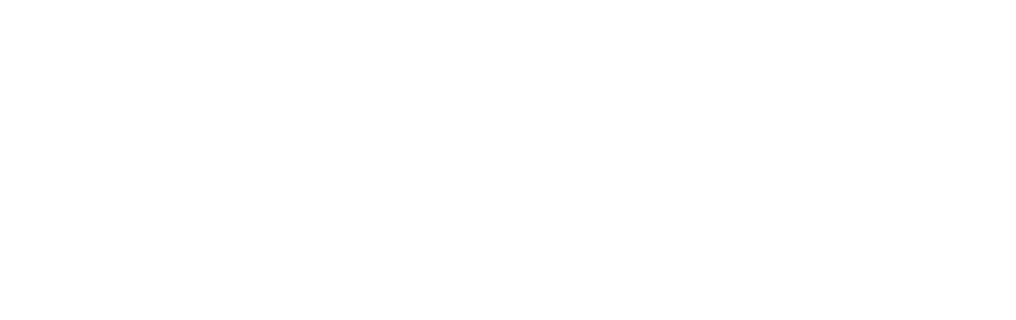
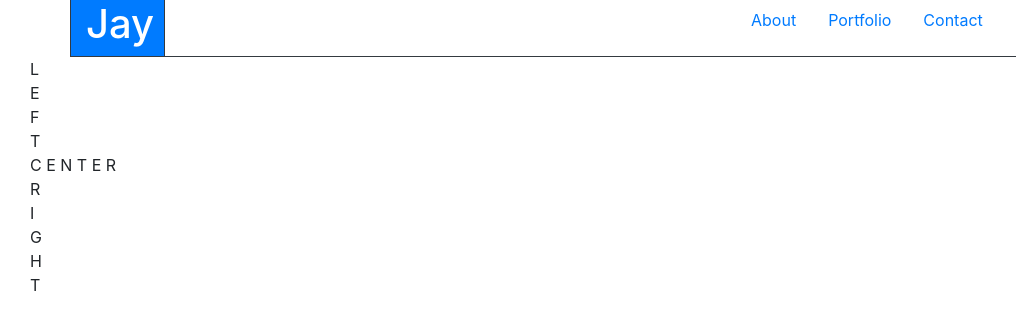
Before and after one commit to JayKrauss/Bootstrap-Portfolio, a plain HTML site: page contact.html in a window 1280 px wide. Shown: the whole page, without its empty margins (0-1016 px from the left). Drawn offline with nearby package versions, Linux system fonts and the light colour scheme.

Commit message:
Mirrored pages

```diff
--- a/contact.html
+++ b/contact.html
@@ -0,0 +1,69 @@
+<!doctype html>
+<html lang='en'>
+  <head>
+    <!-- Required meta tags -->
+    <meta charset='utf-8'>
+    <meta name='viewport' content='width=device-width, initial-scale=1, shrink-to-fit=no'>
+
+    <!-- Bootstrap CSS -->
+    <link rel='stylesheet' href='https://stackpath.bootstrapcdn.com/bootstrap/4.1.1/css/bootstrap.min.css' integrity='sha384-WskhaSGFgHYWDcbwN70/dfYBj47jz9qbsMId/iRN3ewGhXQFZCSftd1LZCfmhktB' crossorigin='anonymous'>
+    <link rel='stylesheet' type='text/css' href='style.css'>
+
+    <title>Jay Krauss</title>
+  </head>
+  <body>
+    <div class='container border border-bottom-1 border-left-0 border-right-0 border-top-0 border-dark'>
+        <div class='row align-items-start justify-content-md-bottom'>
+            <div class='container'>
+                <div class='row'>
+                  <div class='col-sm-1 border border-bottom-0 border-left-1 border-right-1 border-top-0 border-dark bg-primary bg-gradient-primary text-white'>
+                    <h1>Jay</h1>
+                  </div>
+                  <div class='col-sm-6'>
+                    <!--Spacer-->
+                  </div>
+                  <ul class='nav'>
+                    <li class='nav-item'>
+                        <a class='nav-link active' href='index.html'>About</a>
+                    </li>
+                    <li class='nav-item'>
+                        <a class='nav-link active' href='portfolio.html'>Portfolio</a>
+                    </li>
+                    <li class='nav-item'>
+                        <a class='nav-link active' href='contact.html'>Contact</a>
+                    </li>
+                  </ul>
+                  <!--<div class='col-sm-1 pt-4'>
+                    <a href='index.html'>About</a>
+                  </div>
+                  <div class='col-sm-1 pt-4'>
+                    <a href='portfolio.html'>Portfolio</a>
+                  </div>
+                  <div class='col-sm-1 pt-4'>
+                    <a href='contact.html'>Contact</a>
+                  </div>-->
+              </div>
+          </div>
+      </div>
+      </div>
+      <div class='col'>
+        <div class='col col-lg-1'>
+         L<br>E<br>F<br>T<br>
+        </div>
+        <div class='col col-lg-5'>
+          C E N T E R
+        </div>
+        <div class='col col-lg-1'>
+         R<br>I<br>G<br>H<br>T<br>
+        </div>
+      </div>
+
+
+
+    <!-- Optional JavaScript -->
+    <!-- jQuery first, then Popper.js, then Bootstrap JS -->
+    <script src='https://code.jquery.com/jquery-3.3.1.slim.min.js' integrity='sha384-q8i/X+965DzO0rT7abK41JStQIAqVgRVzpbzo5smXKp4YfRvH+8abtTE1Pi6jizo' crossorigin='anonymous'></script>
+    <script src='https://cdnjs.cloudflare.com/ajax/libs/popper.js/1.14.3/umd/popper.min.js' integrity='sha384-ZMP7rVo3mIykV+2+9J3UJ46jBk0WLaUAdn689aCwoqbBJiSnjAK/l8WvCWPIPm49' crossorigin='anonymous'></script>
+    <script src='https://stackpath.bootstrapcdn.com/bootstrap/4.1.1/js/bootstrap.min.js' integrity='sha384-smHYKdLADwkXOn1EmN1qk/HfnUcbVRZyYmZ4qpPea6sjB/pTJ0euyQp0Mk8ck+5T' crossorigin='anonymous'></script>
+  </body>
+</html>
```
Also changed, not shown: index.html (+27 -4 lines), portfolio.html (+69 -0 lines).
